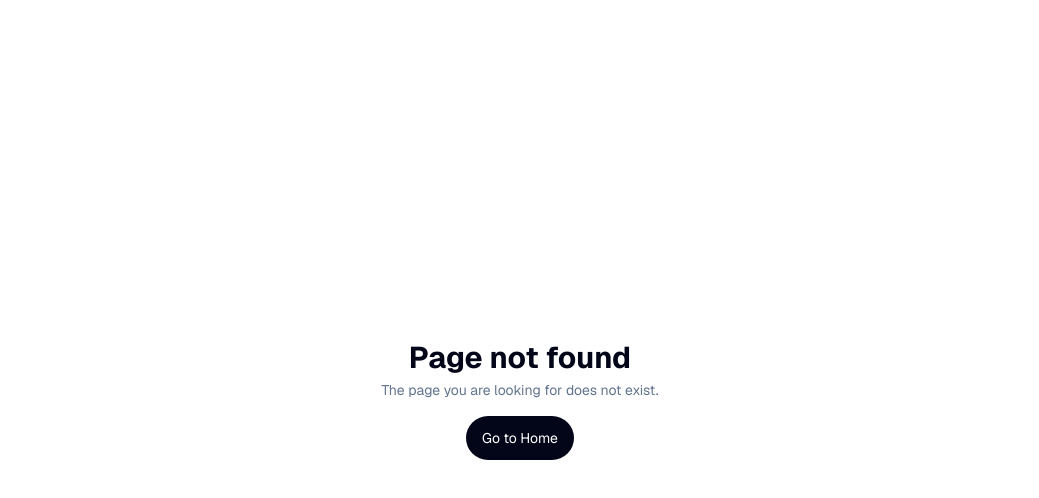
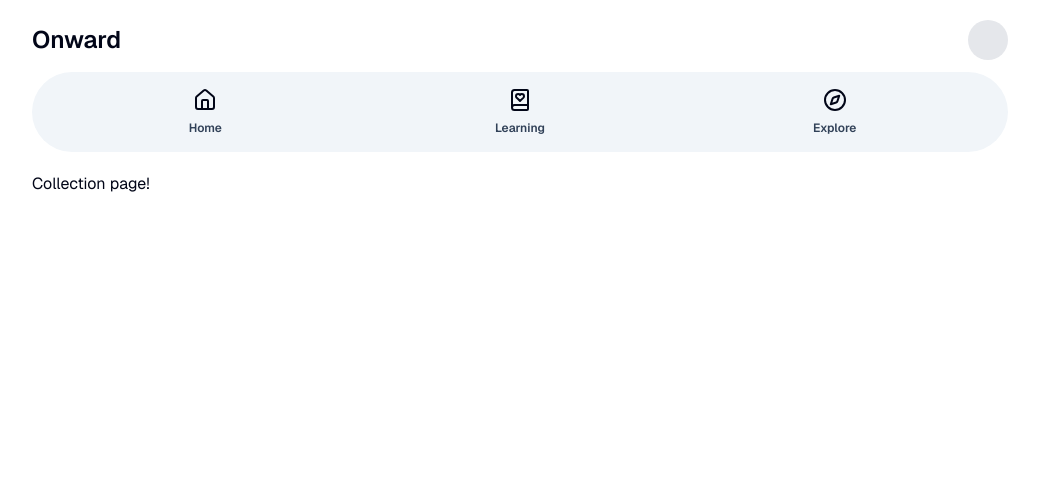
Before and after one commit to String-sg/onward, a SvelteKit app in the folder apps/learner/: page /learning/collection/1 in a window 1280 px wide. Before the commit this address had no page. Shown: the top 498 px of the page, without its empty margins (120-1159 px from the left). Built offline with nearby package versions, Linux system fonts and the light colour scheme.

Commit message:
feat(learner): add route for collection page

```diff
--- /dev/null
+++ b/apps/learner/src/routes/(app)/learning/collection/[id]/+page.svelte
@@ -0,0 +1 @@
+<div class="px-6">Collection page!</div>
```
